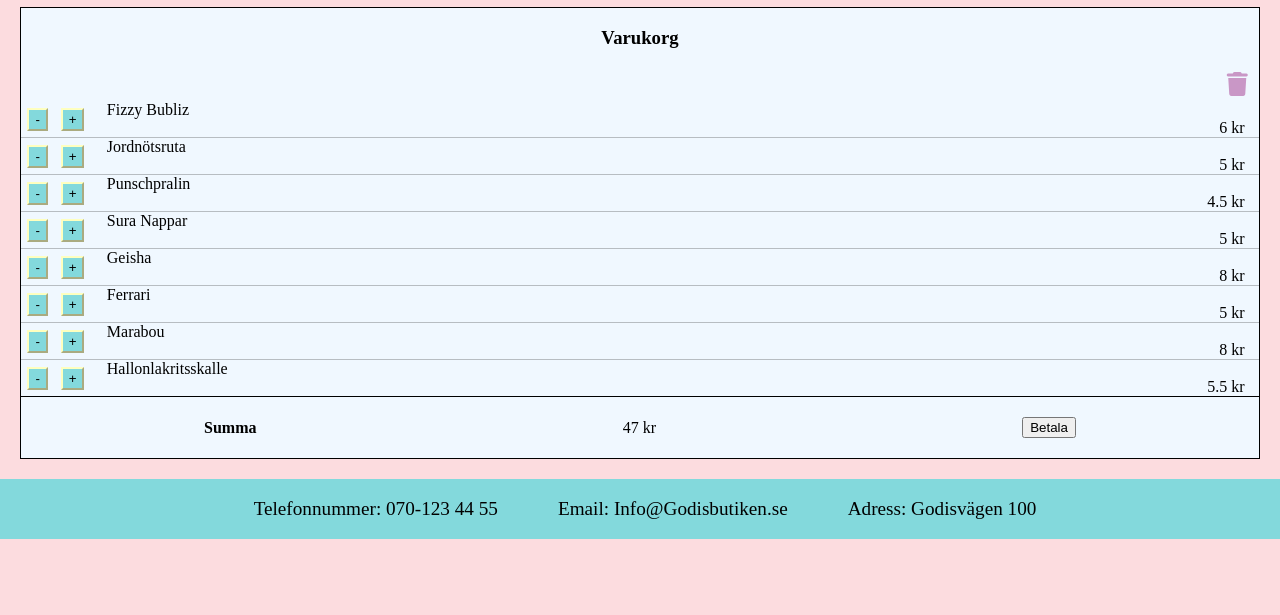
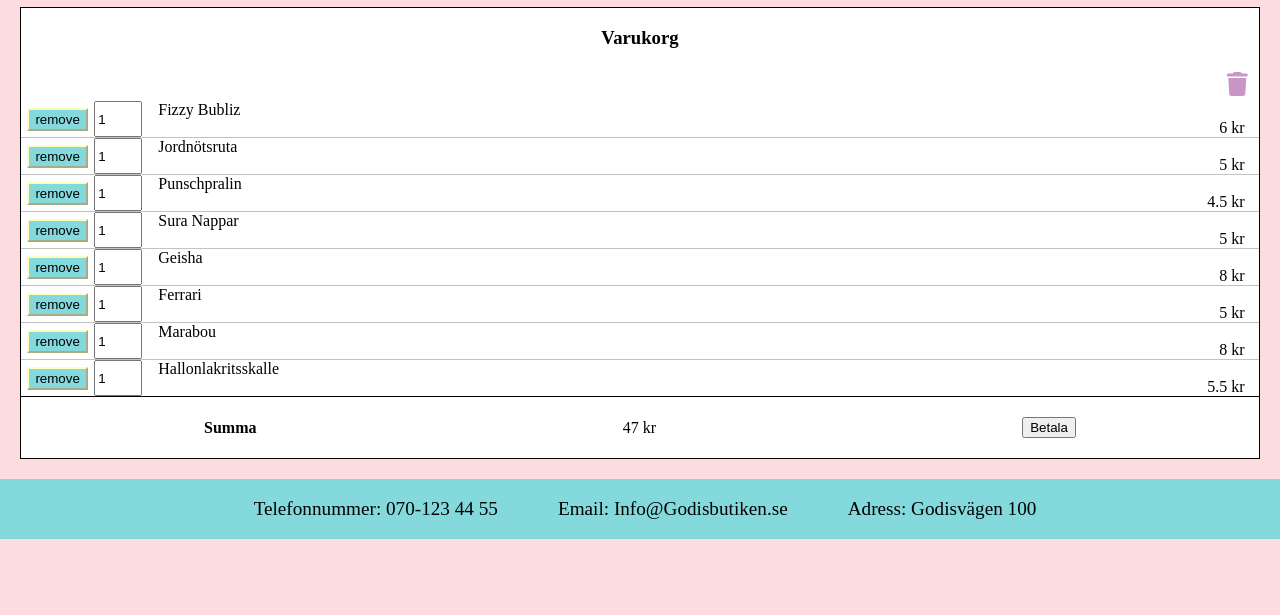
Before and after one commit to Stuuben/Webshop-Godisbutiken, a website built with Parcel: page src/pages/shoppingcart.html in a window 1280 px wide. Shown: the part 185-800 px from the top of the page. Built offline with nearby package versions, Linux system fonts and the light colour scheme.

Commit message:
byt ut + och minus knappar mot input. gjort så varukorgen räknar rätt

```diff
--- a/src/pages/shoppingcart.html
+++ b/src/pages/shoppingcart.html
@@ -39,7 +39,7 @@
     </div>
 
     <main>
-      <h1>Shopping2022020</h1>
+      <h1>Shopping</h1>
       <div class="shoppingcart__wrapper">
         <div class="shoppingcart">
           <h3>Varukorg</h3>
--- a/src/scss/main.scss
+++ b/src/scss/main.scss
@@ -73,7 +73,7 @@ nav {
 
 //Varukorg
 .shoppingcart {
-  background-color: aliceblue;
+  background-color: white;
 
   border: 1px black solid;
   margin: 20px;
@@ -92,16 +92,21 @@ nav {
     text-align: center;
   }
 
+  .input__number {
+    width: 2.5rem;
+  }
   p.candy__name {
     margin: 0;
     padding-left: 1rem;
     width: 100%;
   }
-  button.button__minus,
-  .button__plus {
+  button.button__minus {
     margin: 0.4rem;
     background-color: var.$primary;
     border-color: var.$sixth;
+    &:hover {
+      background-color: rgb(226, 60, 60);
+    }
   }
   .summa {
     display: flex;
--- a/src/ts/main.ts
+++ b/src/ts/main.ts
@@ -5,22 +5,44 @@ export class Candy {
   price: number;
   type: string;
   img: string;
-  constructor(name: string, price: number, type: string, img :string) {
+  amount: number;
+  constructor(name: string, price: number, type: string, img: string) {
     this.name = name;
     this.price = price;
     this.type = type;
     this.img = img;
+    this.amount = 1;
   }
 }
 
-let fizzyBubliz = new Candy("Fizzy Bubliz", 6, "Sur", "/fizzybubbliz.2140eb84.png");
-let peanutSquare = new Candy("Jordnötsruta", 5, "Choklad", "/jordnotsruta.0741e7ef.png");
-let punsch = new Candy("Punschpralin", 4.5, "Choklad", "/punschpraliner.9409834c.jpeg");
+let fizzyBubliz = new Candy(
+  "Fizzy Bubliz",
+  6,
+  "Sur",
+  "/fizzybubbliz.2140eb84.png"
+);
+let peanutSquare = new Candy(
+  "Jordnötsruta",
+  5,
+  "Choklad",
+  "/jordnotsruta.0741e7ef.png"
+);
+let punsch = new Candy(
+  "Punschpralin",
+  4.5,
+  "Choklad",
+  "/punschpraliner.9409834c.jpeg"
+);
 let sourNapps = new Candy("Sura Nappar", 5, "Sur", "/suranappar.2ab93ae2.jpg");
 let geisha = new Candy("Geisha", 8, "Choklad", "/geisha.39b044ab.jpg");
 let ferrari = new Candy("Ferrari", 5, "Hallon", "/ferrari.4eefc7a1.png");
 let marabou = new Candy("Marabou", 8, "Choklad", "/marabou.f77e3111.png");
-let rassberrySkull = new Candy("Hallonlakritsskalle", 5.5, "Hallon", "/hallonlakrits.64cd7f44.png");
+let rassberrySkull = new Candy(
+  "Hallonlakritsskalle",
+  5.5,
+  "Hallon",
+  "/hallonlakrits.64cd7f44.png"
+);
 
 export let candys: Candy[] = [
   fizzyBubliz,
@@ -33,5 +55,36 @@ export let candys: Candy[] = [
   rassberrySkull,
 ];
 
+console.log(candys);
 
-console.log(candys);
+// type CartItem = {
+//   product:Candy;
+//   amount:number;
+// }
+
+// class Cart {
+//   items: CartItem[]
+
+//   get totalPrice() {
+//     return this.items.reduce((total, item) => total + item.product.price * item.amount, 0 );
+
+//     // let sum = 0;
+//     // for (const item of this.items) {
+//     //   sum += item.product.price * item.amount;
+//     // }
+//   }
+
+//   add(item) {
+//     this.items.push(item);
+//   }
+
+//   remove(item, amount) {
+//     // remove item from items
+//   }
+// }
+/*
+type CartItem = {
+  product:Candy;
+  amount:number;
+}
+let ShoppingCart: CartItem [] = [{product:fizzyBubliz, amount:2}] */
--- a/src/ts/products.ts
+++ b/src/ts/products.ts
@@ -1,7 +1,7 @@
 import { Candy, candys } from "./main";
 
 let container = document.getElementById("main") as HTMLDivElement;
-let boughtCandy :Candy[] = [];
+let boughtCandy: Candy[] = [];
 
 //Loopar Candys objekten in i HTML:en
 function createHTML() {
--- a/src/ts/shoppingcart.ts
+++ b/src/ts/shoppingcart.ts
@@ -11,8 +11,12 @@ paymentButton.addEventListener("click", () => {
 
 let trashcan = document.getElementById("trashcan") as HTMLDivElement;
 trashcan.addEventListener("click", () => {
+  let summary = document.getElementById(
+    "item__summary"
+  ) as HTMLParagraphElement;
+  summary.innerHTML = "";
   candys.length = 0;
-  summary.innerHTML = "0 kr";
+
   console.log(candys);
   handleShoppinglist();
 });
@@ -26,27 +30,43 @@ function handleShoppinglist() {
 
   for (let i = 0; i < candys.length; i++) {
     let candyItemWrapper = document.createElement("div");
-    let buttonWrapper = document.createElement("div");
+
     candyItemWrapper.classList.add("itemWrapper");
     let candyName = document.createElement("p");
     candyName.classList.add("candy__name");
     let candyPrice = document.createElement("span");
+
     let minusButton = document.createElement("button");
     minusButton.classList.add("button__minus");
-    let plusButton = document.createElement("button");
-    plusButton.classList.add("button__plus");
+    // let plusButton = document.createElement("button");
+    // plusButton.classList.add("button__plus");
+
+    let numberInput = document.createElement("input") as HTMLInputElement;
+    numberInput.classList.add("input__number");
+    numberInput.type = "number";
+    numberInput.min = "1";
+
+    numberInput.value = candys[i].amount.toString();
+
+    numberInput.addEventListener("input", (event) => {
+      const value = (event.target as HTMLInputElement).value;
+      candys[i].amount = Number(value);
+      handleSummary();
+    });
 
     minusButton.addEventListener("click", () => subtrackCandy(i));
-    plusButton.addEventListener("click", () => addCandy(i));
+    // plusButton.addEventListener("click", () => addCandy(i));
 
     candyName.innerHTML = candys[i].name;
-    candyPrice.innerHTML = String(candys[i].price) + " kr";
-    minusButton.innerHTML = "-";
-    plusButton.innerHTML = "+";
+    candyPrice.innerHTML = String(candys[i].price * candys[i].amount) + " kr";
+    minusButton.innerHTML = "remove";
+    // plusButton.innerHTML = "+";
 
     candyItemWrapper.appendChild(minusButton);
-    candyItemWrapper.appendChild(plusButton);
+    // candyItemWrapper.appendChild(plusButton);
+    candyItemWrapper.appendChild(numberInput);
     candyItemWrapper.appendChild(candyName);
+
     candyName.appendChild(candyPrice);
     shoppingCart.appendChild(candyItemWrapper);
   }
@@ -56,12 +76,20 @@ handleShoppinglist();
 //
 
 // Räknar ut Summan av alla varorna
-let sum = 0;
-let summary = document.getElementById("item__summary") as HTMLParagraphElement;
+
 function handleSummary() {
+  let sum = 0;
+
+  let summary = document.getElementById(
+    "item__summary"
+  ) as HTMLParagraphElement;
+  summary.innerHTML = "";
+
   for (let i = 0; i < candys.length; i++) {
-    sum += candys[i].price;
+    sum += candys[i].price * candys[i].amount;
     summary.innerHTML = sum.toString() + " kr";
+    console.log(candys[i].amount);
+    handleShoppinglist();
   }
 }
 handleSummary();
@@ -69,18 +97,20 @@ handleSummary();
 //
 
 //
+
 function subtrackCandy(i: number) {
   console.log("click-");
   console.log(candys[i].price);
-  console.log(sum);
+
   candys.splice(i, 1);
 
   handleShoppinglist();
   handleSummary();
 }
 
-function addCandy(i) {
+function addCandy(i: number) {
   console.log("click+");
+
   candys.push(candys[i]);
   handleShoppinglist();
   handleSummary();
```
